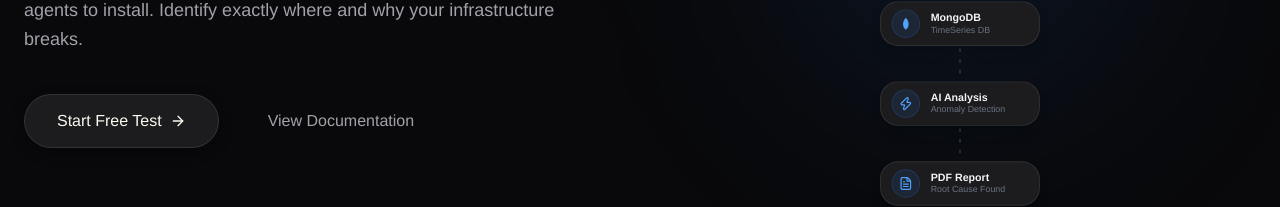
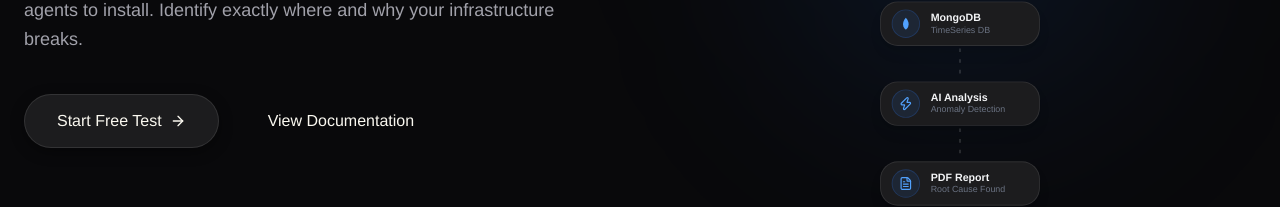
Before and after one commit to SoumyaranjanDS/testyoursite, a React (Vite) app in the folder frontend/: page / in a window 1280 px wide. Shown: the part 452-659 px from the top of the page. Built offline with nearby package versions, Linux system fonts and the light colour scheme.

Commit message:
Update Home.jsx

```diff
--- a/frontend/src/pages/Home.jsx
+++ b/frontend/src/pages/Home.jsx
@@ -25,10 +25,10 @@ const Home = () => {
 
 
             <h1 className="flex flex-col mb-8 font-heading">
-              <span className="text-3xl md:text-4xl lg:text-[2.75rem] font-semibold text-milky mb-2 leading-tight tracking-wider">
+              <span className="text-3xl md:text-4xl lg:text-[2.75rem] font-semibold text-gray-900 dark:text-milky mb-2 leading-tight tracking-wider">
                 A better way to
               </span>
-              <span className="text-7xl md:text-8xl lg:text-[7.5rem] font-black text-milky leading-none flex items-baseline">
+              <span className="text-7xl md:text-8xl lg:text-[7.5rem] font-black text-gray-900 dark:text-milky leading-none flex items-baseline">
                 Load Test
                 <span className="inline-block w-4 h-4 md:w-5 md:h-5 lg:w-6 lg:h-6 bg-accent rounded-full ml-2"></span>
               </span>
@@ -44,14 +44,14 @@ const Home = () => {
               {/* "Pop Type" Pill Button */}
               <Link
                 to="/signup"
-                className="group flex items-center justify-center gap-2 bg-[#1c1c1e] hover:bg-[#2c2c2e] text-milky border border-white/10 px-8 py-3.5 rounded-full font-medium transition-all shadow-[0_4px_14px_0_rgba(0,0,0,0.39)] hover:shadow-[0_6px_20px_rgba(0,0,0,0.23)] hover:-translate-y-0.5 active:translate-y-0"
+                className="group flex items-center justify-center gap-2 bg-gray-100 dark:bg-[#1c1c1e] hover:bg-[#2c2c2e] text-gray-900 dark:text-milky border border-gray-200 dark:border-white/10 px-8 py-3.5 rounded-full font-medium transition-all shadow-[0_4px_14px_0_rgba(0,0,0,0.39)] hover:shadow-[0_6px_20px_rgba(0,0,0,0.23)] hover:-translate-y-0.5 active:translate-y-0"
               >
                 Start Free Test
                 <ArrowRight className="w-4 h-4 group-hover:translate-x-1 transition-transform" />
               </Link>
-              <button className="flex items-center justify-center gap-2 px-8 py-3.5 rounded-full font-medium text-[var(--muted)] hover:text-milky transition-colors border border-transparent hover:bg-white/5">
+              <Link to="/docs" className="flex items-center justify-center gap-2 px-8 py-3.5 rounded-full font-medium text-[var(--muted)] hover:text-gray-900 dark:text-milky transition-colors border border-transparent hover:bg-gray-100 dark:hover:bg-white/5">
                 View Documentation
-              </button>
+              </Link>
             </div>
           </div>
 
```
